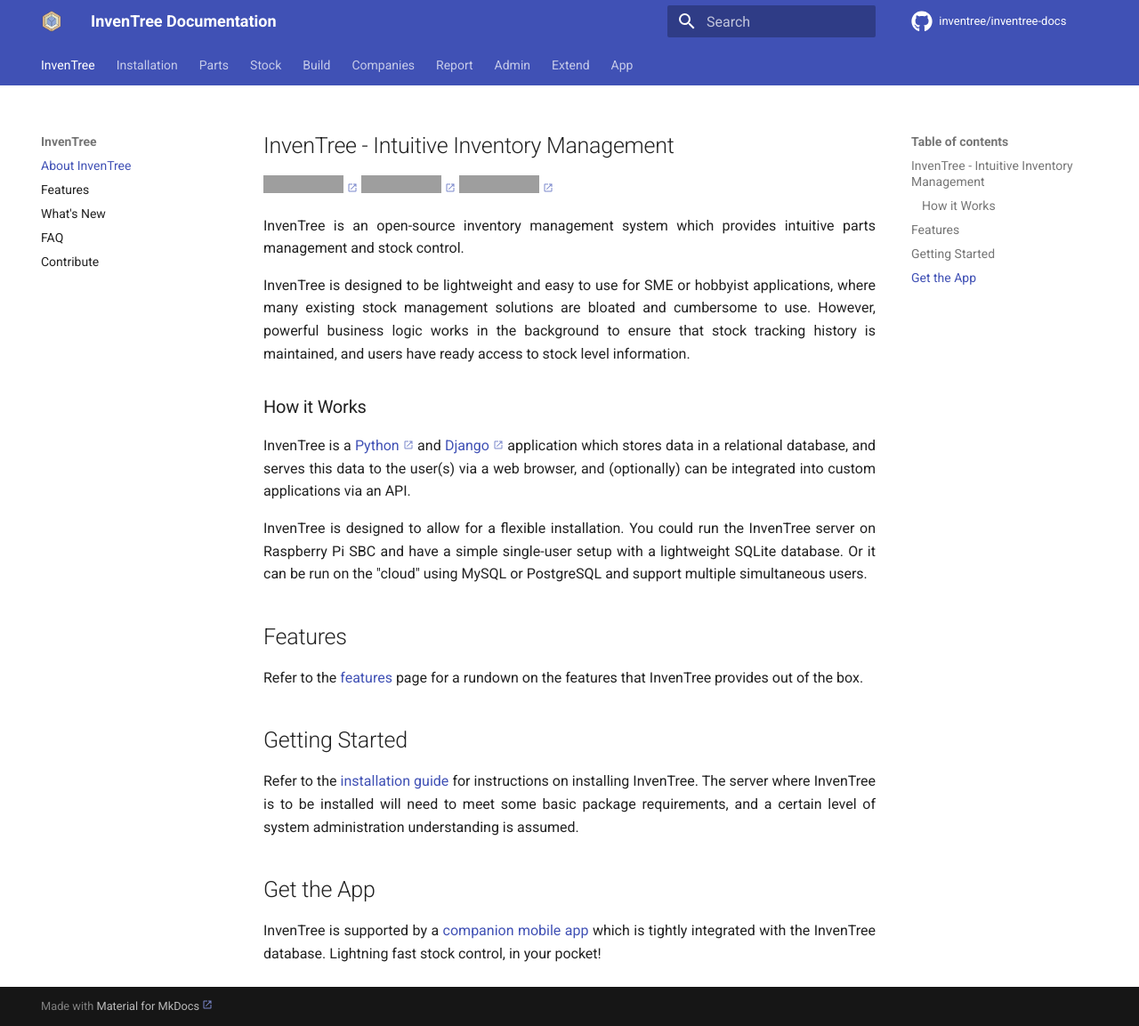
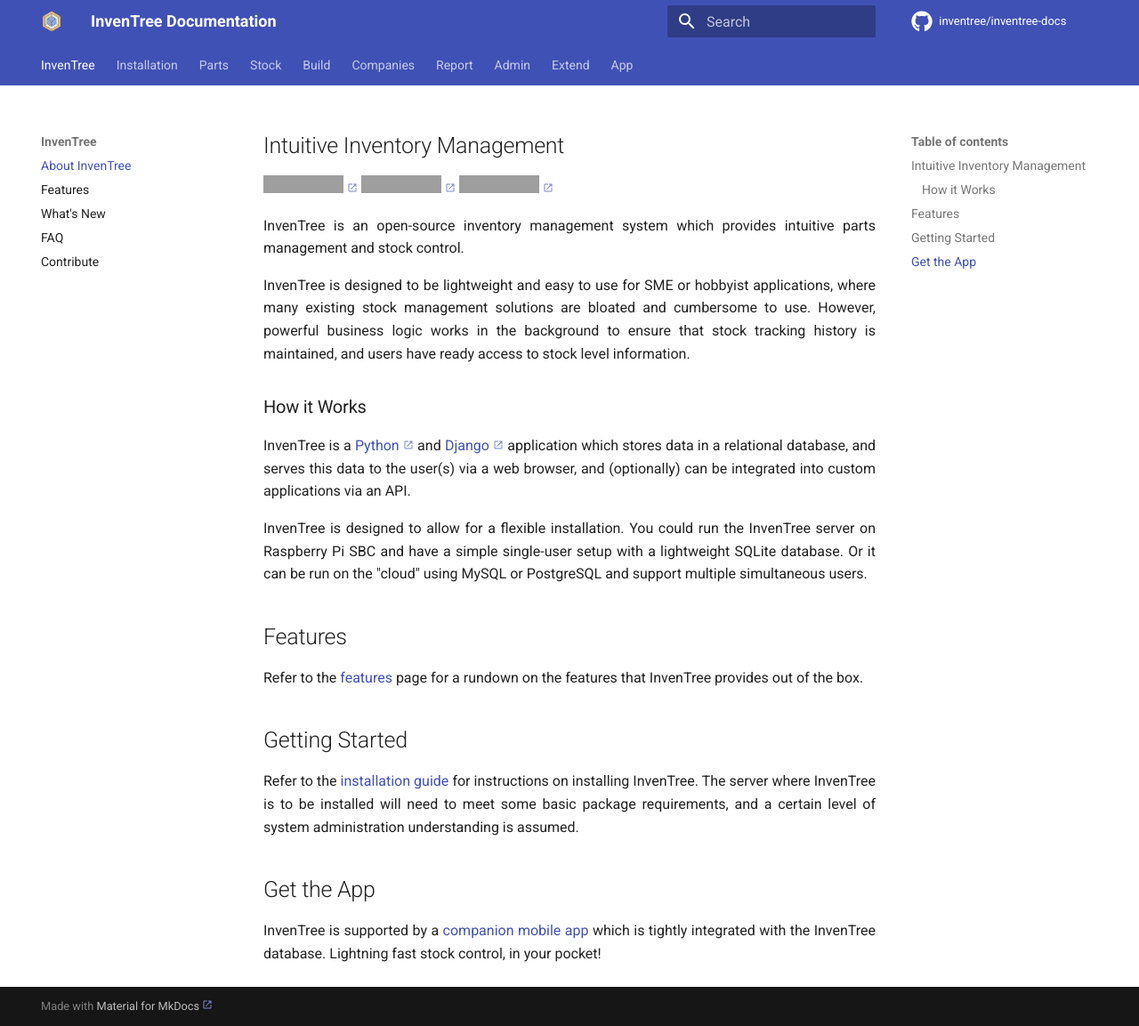
Before and after one commit to inventree/inventree-docs, an MkDocs documentation site: the page built from docs/index.md, in a window 1280 px wide and 1153 px high. Shown: the whole window at 89% size. Built offline with MkDocs 1.6.1 and Material for MkDocs 9.7.7, drawn with Linux system fonts in a browser that asks for light colours; a script that is not in the unit is left out; comment, search, counter and statistics services are not loaded; grey boxes are pictures that could not be loaded.

Commit message:
Fix heading

```diff
--- a/docs/index.md
+++ b/docs/index.md
@@ -2,7 +2,7 @@
 title: InvenTree
 ---
 
-## InvenTree - Intuitive Inventory Management
+## Intuitive Inventory Management
 
 [![License: MIT](https://img.shields.io/badge/License-MIT-yellow.svg)](https://opensource.org/licenses/MIT)
 [![GitHub Repo stars](https://img.shields.io/github/stars/inventree/inventree?label=View%20On%20GitHub&style=social)](https://github.com/inventree/inventree)
```
